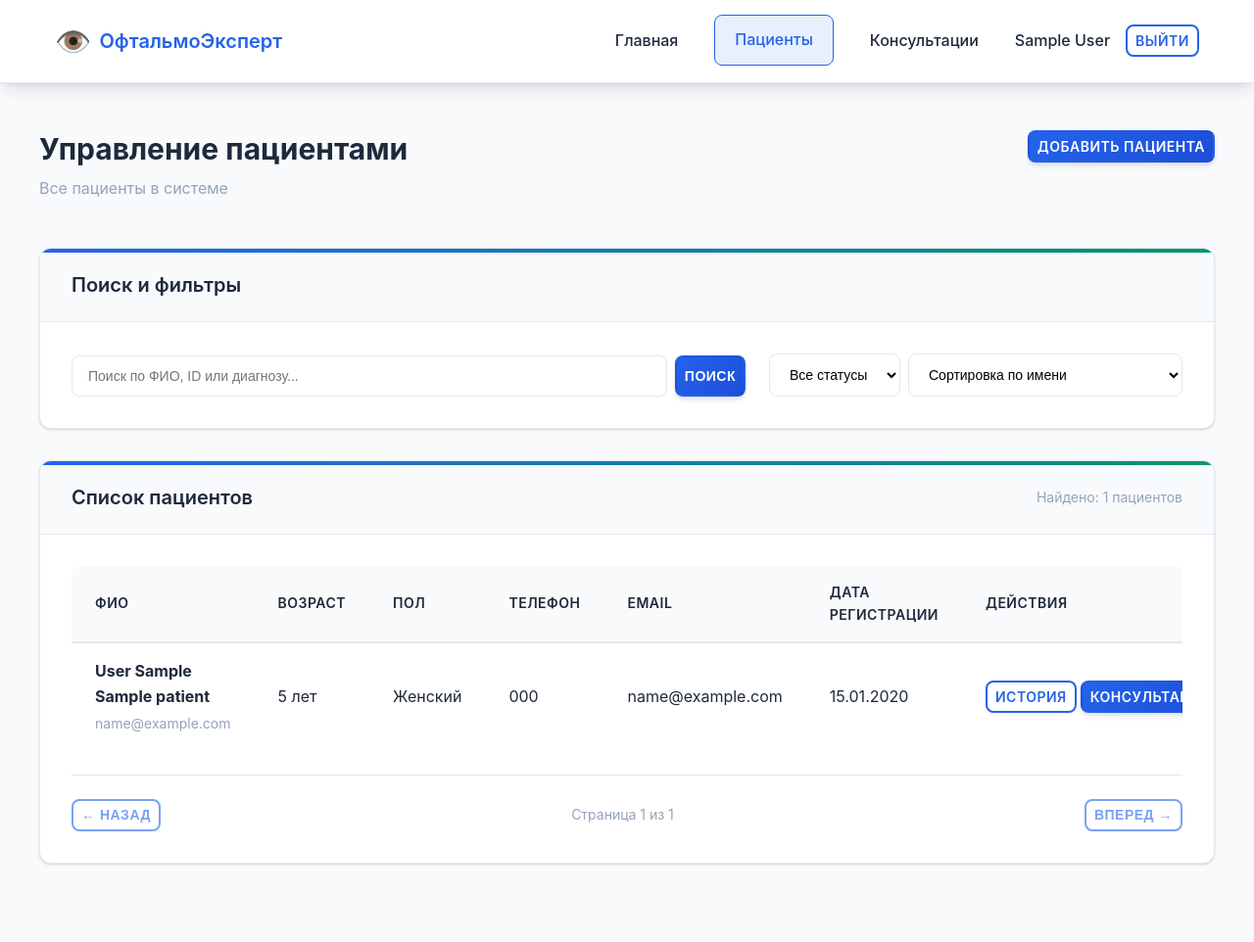
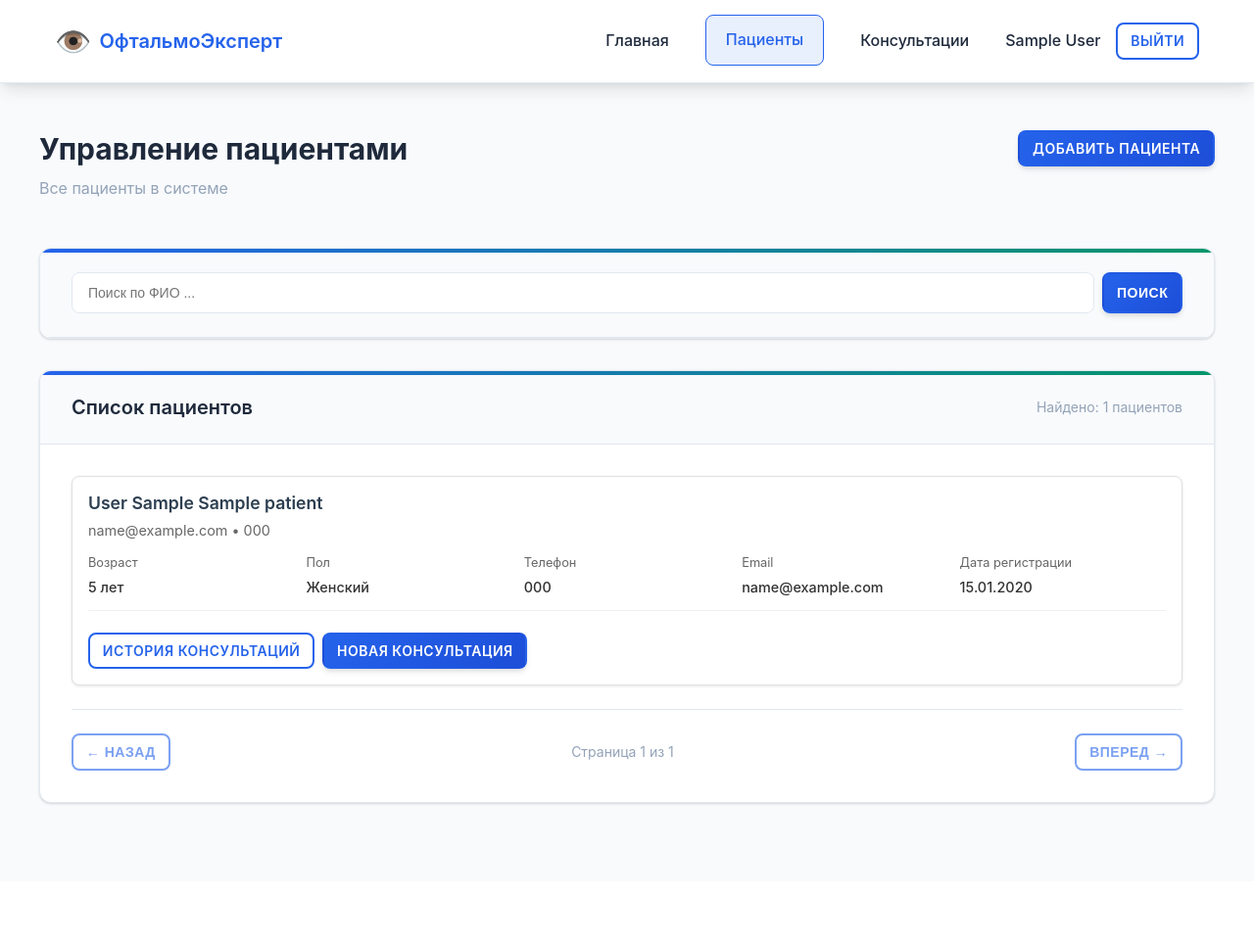
Before and after one commit to 517ANT39/expert-system-for-diagnosing-ophthalmological-diseases, a Flask app: page /patients in a window 1280 px wide. Shown: the whole page at 98% size. After the commit the page ends 822 px from the top, so only its background shows below. Run offline with Flask 3, Linux system fonts and the light colour scheme; the visitor is signed in with stand-in values (Sample User, id 1); tables that the repository leaves empty hold one stand-in row (values such as "Sample post").

Commit message:
style: change patients page

```diff
--- a/solution/app/views/templates/patient/patients.html
+++ b/solution/app/views/templates/patient/patients.html
@@ -11,14 +11,95 @@
         /* Компактные кнопки действий */
         .action-buttons {
             display: flex;
-            gap: 4px;
-            flex-wrap: nowrap;
+            gap: 8px;
+            flex-wrap: wrap;
+            margin-top: 10px;
         }
 
         .btn-sm {
-            padding: 0.25rem 0.5rem;
+            padding: 0.4rem 0.8rem;
             font-size: 0.875rem;
             line-height: 1.5;
+        }
+
+        .patient-card {
+            border: 1px solid #e0e0e0;
+            border-radius: 8px;
+            padding: 16px;
+            margin-bottom: 16px;
+            background: white;
+            box-shadow: 0 1px 3px rgba(0,0,0,0.1);
+        }
+
+        .patient-header {
+            display: flex;
+            justify-content: between;
+            align-items: flex-start;
+            margin-bottom: 12px;
+        }
+
+        .patient-name {
+            font-size: 1.1rem;
+            font-weight: 600;
+            color: #2c3e50;
+            margin: 0;
+        }
+
+        .patient-contact {
+            color: #666;
+            font-size: 0.9rem;
+            margin-top: 4px;
+        }
+
+        .patient-details {
+            display: grid;
+            grid-template-columns: repeat(auto-fit, minmax(150px, 1fr));
+            gap: 12px;
+            margin-bottom: 12px;
+        }
+
+        .detail-item {
+            display: flex;
+            flex-direction: column;
+        }
+
+        .detail-label {
+            font-size: 0.8rem;
+            color: #666;
+            margin-bottom: 2px;
+        }
+
+        .detail-value {
+            font-size: 0.9rem;
+            font-weight: 500;
+            color: #333;
+        }
+
+        .card-actions {
+            border-top: 1px solid #f0f0f0;
+            padding-top: 12px;
+            margin-top: 12px;
+        }
+
+        @media (max-width: 768px) {
+            .patient-details {
+                grid-template-columns: 1fr 1fr;
+            }
+        }
+
+        @media (max-width: 480px) {
+            .patient-details {
+                grid-template-columns: 1fr;
+            }
+
+            .action-buttons {
+                flex-direction: column;
+            }
+
+            .action-buttons .btn {
+                width: 100%;
+                text-align: center;
+            }
         }
     </style>
 </head>
@@ -62,29 +143,12 @@
         <!-- Search and Filters -->
         <div class="card">
             <div class="card-header">
-                <h2>Поиск и фильтры</h2>
-            </div>
-            <div class="card-content">
-                <div class="patients-filters-grid">
                 <div class="search-box">
                     <input type="text" id="patientSearch" class="form-control"
-                               placeholder="Поиск по ФИО, ID или диагнозу...">
+                           placeholder="Поиск по ФИО ...">
                     <button class="btn btn-primary btn-sm" onclick="searchPatients()">
                         Поиск
                     </button>
-                    </div>
-                    <div class="filter-options">
-                        <select id="statusFilter" class="form-control">
-                            <option value="">Все статусы</option>
-                            <option value="active">Активные</option>
-                            <option value="archived">В архиве</option>
-                        </select>
-                        <select id="sortBy" class="form-control">
-                            <option value="name">Сортировка по имени</option>
-                            <option value="date">Сортировка по дате</option>
-                            <option value="lastVisit">Сортировка по последнему визиту</option>
-                        </select>
-                    </div>
                 </div>
             </div>
         </div>
@@ -102,35 +166,28 @@
 
             <div class="card-content">
                 {% if patients %}
-                <div class="table-responsive">
-                    <table class="table" id="patientsTable">
-                        <thead>
-                            <tr>
-                                <!--<th>ID</th>-->
-                                <th>ФИО</th>
-                                <th>Возраст</th>
-                                <th>Пол</th>
-                                <th>Телефон</th>
-                                <th>Email</th>
-                                <th>Дата регистрации</th>
-                                <th>Действия</th>
-                            </tr>
-                        </thead>
-                        <tbody>
+                <div id="patientsList">
                     {% for patient in patients %}
-                            <tr>
-                                <!--<td>#{{ patient.id }}</td>-->
-                                <td>
-                                    <div class="patient-info">
-                                        <strong>{{ patient.last_name }} {{ patient.first_name }} {{ patient.middle_name or '' }}</strong>
-                                        {% if patient.email %}
-                                        <span class="text-muted text-sm">{{ patient.email }}</span>
-                                        {% elif patient.phone %}
-                                        <span class="text-muted text-sm">{{ patient.phone }}</span>
+                    <div class="patient-card">
+                        <div class="patient-header">
+                            <div>
+                                <h3 class="patient-name">
+                                    {{ patient.last_name }} {{ patient.first_name }} {{ patient.middle_name or '' }}
+                                </h3>
+                                {% if patient.email or patient.phone %}
+                                <div class="patient-contact">
+                                    {% if patient.email %}{{ patient.email }}{% endif %}
+                                    {% if patient.email and patient.phone %} • {% endif %}
+                                    {% if patient.phone %}{{ patient.phone }}{% endif %}
+                                </div>
                                 {% endif %}
                             </div>
-                                </td>
-                                <td>
+                        </div>
+
+                        <div class="patient-details">
+                            <div class="detail-item">
+                                <span class="detail-label">Возраст</span>
+                                <span class="detail-value">
                                     {% if patient.age %}
                                         {{ patient.age }}
                                         {% set age = patient.age %}
@@ -144,25 +201,44 @@
                                     {% else %}
                                         -
                                     {% endif %}
-                                </td>
-                                <td>{{ 'Мужской' if patient.sex == 'M' else 'Женский' }}</td>
-                                <td>{{ patient.phone or '-' }}</td>
-                                <td>{{ patient.email or '-' }}</td>
-                                <td>{{ patient.registered_at.strftime('%d.%m.%Y') if patient.registered_at else '-' }}</td>
-                                <td>
+                                </span>
+                            </div>
+
+                            <div class="detail-item">
+                                <span class="detail-label">Пол</span>
+                                <span class="detail-value">{{ 'Мужской' if patient.sex == 'M' else 'Женский' }}</span>
+                            </div>
+
+                            <div class="detail-item">
+                                <span class="detail-label">Телефон</span>
+                                <span class="detail-value">{{ patient.phone or '-' }}</span>
+                            </div>
+
+                            <div class="detail-item">
+                                <span class="detail-label">Email</span>
+                                <span class="detail-value">{{ patient.email or '-' }}</span>
+                            </div>
+
+                            <div class="detail-item">
+                                <span class="detail-label">Дата регистрации</span>
+                                <span class="detail-value">
+                                    {{ patient.registered_at.strftime('%d.%m.%Y') if patient.registered_at else '-' }}
+                                </span>
+                            </div>
+                        </div>
+
+                        <div class="card-actions">
                             <div class="action-buttons">
                                 <a href="{{ url_for('patient_history', patient_id=patient.id) }}" class="btn btn-sm btn-secondary">
-                                            История
+                                    История консультаций
                                 </a>
                                 <a href="{{ url_for('consultation', patient_id=patient.id) }}" class="btn btn-sm btn-primary">
-                                            Консультация
+                                    Новая консультация
                                 </a>
                             </div>
-                                </td>
-                            </tr>
+                        </div>
+                    </div>
                     {% endfor %}
-                        </tbody>
-                    </table>
                 </div>
 
                 <!-- Pagination -->
@@ -193,7 +269,7 @@
                 .then(response => response.json())
                 .then(data => {
                     if (data.success) {
-                        updatePatientsTable(data.patients);
+                        updatePatientsList(data.patients);
                     } else {
                         console.error('Ошибка поиска:', data.message);
                         alert('Ошибка при поиске пациентов');
@@ -205,17 +281,16 @@
                 });
         }
 
-        function updatePatientsTable(patients) {
-            const tbody = document.querySelector('#patientsTable tbody');
+        function updatePatientsList(patients) {
+            const patientsList = document.getElementById('patientsList');
             const patientCount = document.getElementById('patientCount');
 
             if (!patients || patients.length === 0) {
-                tbody.innerHTML = `
-                    <tr>
-                        <td colspan="8" class="text-center text-muted">
-                            Пациенты не найдены
-                        </td>
-                    </tr>
+                patientsList.innerHTML = `
+                    <div class="empty-state">
+                        <h3>Пациенты не найдены</h3>
+                        <p class="text-muted">Попробуйте изменить условия поиска</p>
+                    </div>
                 `;
                 patientCount.textContent = '0';
                 return;
@@ -225,11 +300,11 @@
             patients.forEach(patient => {
                 const fullName = `${patient.last_name} ${patient.first_name} ${patient.middle_name || ''}`;
                 const contactInfo = patient.email || patient.phone;
-                const registeredAt = patient.registered_at ? new Date(patient.registered_at).toLocaleDateString('ru-RU') : 'Не указана';
+                const registeredAt = patient.registered_at ? new Date(patient.registered_at).toLocaleDateString('ru-RU') : '-';
                 const sex = patient.sex === 'M' ? 'Мужской' : 'Женский';
 
                 // Правильное склонение возраста
-                let ageText = 'Не указан';
+                let ageText = '-';
                 if (patient.age) {
                     const age = patient.age;
                     if (age % 10 == 1 && age % 100 != 11) {
@@ -242,36 +317,65 @@
                 }
 
                 html += `
-                    <tr>
-                        <td>#${patient.id}</td>
-                        <td>
-                            <div class="patient-info">
-                                <strong>${fullName}</strong>
-                                ${contactInfo ? `<span class="text-muted text-sm">${contactInfo}</span>` : ''}
+                    <div class="patient-card">
+                        <div class="patient-header">
+                            <div>
+                                <h3 class="patient-name">${fullName}</h3>
+                                ${contactInfo ? `<div class="patient-contact">${contactInfo}</div>` : ''}
                             </div>
-                        </td>
-                        <td>${ageText}</td>
-                        <td>${sex}</td>
-                        <td>${patient.phone || 'Не указан'}</td>
-                        <td>${patient.email || 'Не указан'}</td>
-                        <td>${registeredAt}</td>
-                        <td>
+                        </div>
+
+                        <div class="patient-details">
+                            <div class="detail-item">
+                                <span class="detail-label">Возраст</span>
+                                <span class="detail-value">${ageText}</span>
+                            </div>
+
+                            <div class="detail-item">
+                                <span class="detail-label">Пол</span>
+                                <span class="detail-value">${sex}</span>
+                            </div>
+
+                            <div class="detail-item">
+                                <span class="detail-label">Телефон</span>
+                                <span class="detail-value">${patient.phone || '-'}</span>
+                            </div>
+
+                            <div class="detail-item">
+                                <span class="detail-label">Email</span>
+                                <span class="detail-value">${patient.email || '-'}</span>
+                            </div>
+
+                            <div class="detail-item">
+                                <span class="detail-label">Дата регистрации</span>
+                                <span class="detail-value">${registeredAt}</span>
+                            </div>
+                        </div>
+
+                        <div class="card-actions">
                             <div class="action-buttons">
                                 <a href="/patient/${patient.id}/history" class="btn btn-sm btn-secondary">
-                                    История
+                                    История консультаций
                                 </a>
                                 <a href="/consultation?patient_id=${patient.id}" class="btn btn-sm btn-primary">
-                                    Консультация
+                                    Новая консультация
                                 </a>
                             </div>
-                        </td>
-                    </tr>
+                        </div>
+                    </div>
                 `;
             });
 
-            tbody.innerHTML = html;
+            patientsList.innerHTML = html;
             patientCount.textContent = patients.length;
         }
+
+        // Обработка нажатия Enter в поле поиска
+        document.getElementById('patientSearch').addEventListener('keypress', function(e) {
+            if (e.key === 'Enter') {
+                searchPatients();
+            }
+        });
     </script>
     <script src="{{ url_for('static', filename='js/auth.js') }}"></script>
 </body>
```
Lines whose indentation alone changed are shown as unchanged.
